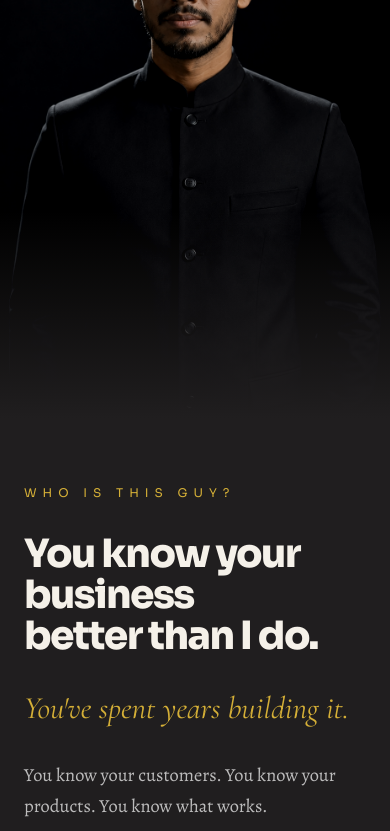
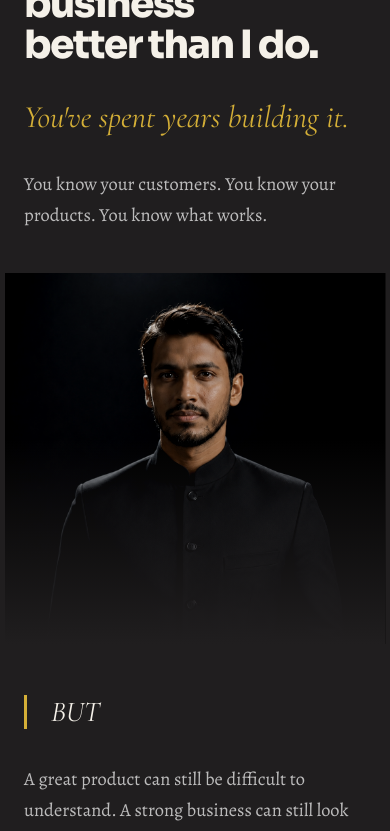
Before and after one commit to SANTOSH-KUMAR-SHAH/Know-About-Me, a React (Vite) app: page / in a window 390 px wide. Shown: the part 1017-1848 px from the top of the page. Built offline with nearby package versions, Linux system fonts and the light colour scheme.

Commit message:
Improve mobile about portrait reveal

```diff
--- a/src/components/About.tsx
+++ b/src/components/About.tsx
@@ -22,6 +22,23 @@ const About: React.FC = () => {
         );
       });
 
+      const mobileReveal = gsap.matchMedia();
+      mobileReveal.add('(max-width: 768px)', () => {
+        gsap.to('.about-mobile-photo-reveal', {
+          opacity: 1,
+          y: 0,
+          scale: 1,
+          clipPath: 'inset(0 0 0% 0)',
+          duration: 1.35,
+          ease: 'expo.out',
+          scrollTrigger: {
+            trigger: '.about-mobile-photo-reveal',
+            start: 'top 82%',
+            once: true,
+          },
+        });
+      });
+
       // Exit dissolve: fade out photo frame and story column as the last paragraph scrolls up
       gsap.to('.about-photo-frame, .about-story-scroll', {
         opacity: 0,
@@ -36,7 +53,9 @@ const About: React.FC = () => {
         }
       });
     }, sectionRef);
-    return () => ctx.revert();
+    return () => {
+      ctx.revert();
+    };
   }, []);
 
   return (
@@ -69,6 +88,11 @@ const About: React.FC = () => {
         <p className="about-para about-line">
           You know your customers. You know your products. You know what works.
         </p>
+
+        <div className="about-mobile-photo-reveal about-line" aria-hidden="true">
+          <img src={portraitUrl} alt="" className="about-mobile-photo" />
+          <div className="about-mobile-photo-gradient" />
+        </div>
 
         {/* THE BUT — pattern interrupt */}
         <p className="about-accent about-line">BUT</p>
--- a/src/styles/component.css
+++ b/src/styles/component.css
@@ -230,6 +230,10 @@
   pointer-events: none;
 }
 
+.about-mobile-photo-reveal {
+  display: none;
+}
+
 /* Right Column — Scrolling Story */
 .about-story-scroll {
   padding: 20vh 8vw 1vh 4vw;
@@ -350,6 +354,10 @@
 @media (max-width: 768px) {
   .about-section {
     grid-template-columns: 1fr;
+  }
+
+  .about-photo-col {
+    display: none;
   }
 
   .about-photo-frame {
@@ -376,6 +384,36 @@
 
   .about-story-scroll {
     padding: 8vh var(--container-padding);
+  }
+
+  .about-mobile-photo-reveal {
+    position: relative;
+    display: block;
+    height: 44vh;
+    min-height: 290px;
+    max-height: 440px;
+    margin: 1vh calc(var(--container-padding) * -1) 2vh;
+    overflow: hidden;
+    opacity: 0;
+    transform: translateY(28px) scale(0.98);
+    clip-path: inset(0 0 100% 0);
+    background: var(--color-black);
+  }
+
+  .about-mobile-photo {
+    width: 100%;
+    height: 100%;
+    display: block;
+    object-fit: cover;
+    object-position: center 12%;
+    filter: grayscale(0.25) contrast(1.1) brightness(0.86);
+  }
+
+  .about-mobile-photo-gradient {
+    position: absolute;
+    inset: 0;
+    background: linear-gradient(to bottom, transparent 45%, var(--color-black) 100%);
+    pointer-events: none;
   }
 }
 
```
